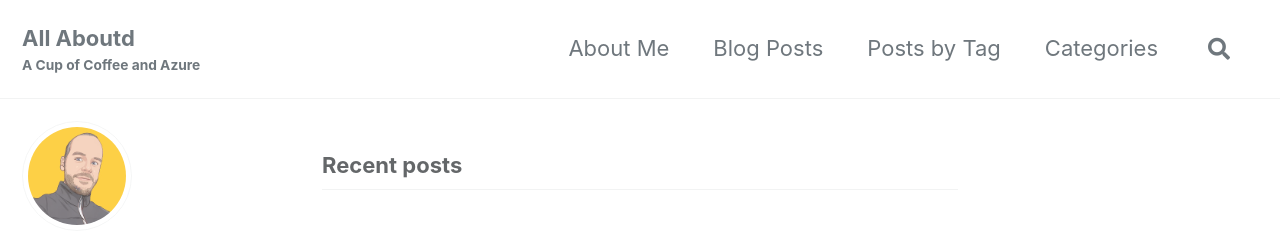
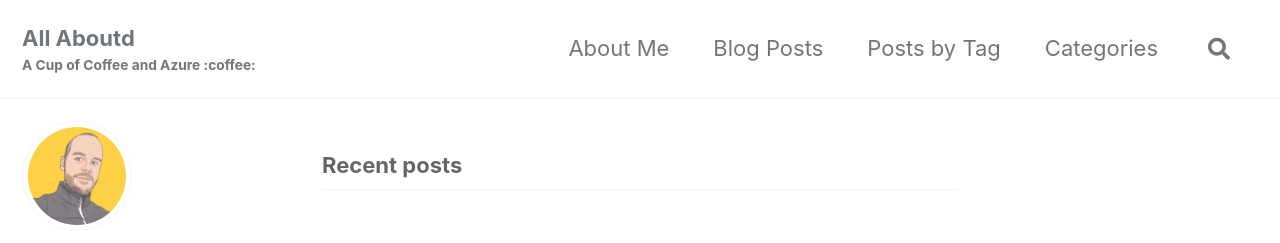
Before and after one commit to martin3mre/tr, a Jekyll site: the page built from index.html, in a window 1280 px wide. Shown: the top 243 px of the page. Built offline with Jekyll 4.4.1, drawn with Linux system fonts in a browser that asks for light colours; cached includes are drawn as plain includes; the list of posts is cut into pages by our own code; some of the changed lines change nothing that is shown.

Commit message:
Update _config.yml

```diff
--- a/_config.yml
+++ b/_config.yml
@@ -18,7 +18,7 @@ minimal_mistakes_skin    : "default" # "air", "aqua", "contrast", "dark", "dirt"
 locale                   : "en-US"
 title                    : "All Aboutd"
 title_separator          :
-subtitle                 : "A Cup of Coffee and Azure"
+subtitle                 : "A Cup of Coffee and Azure :coffee:"
 name                     : "martin3mre"
 description              : "Senior Azure Consultant"
 url                      : "https://martin3mre.github.io" # the base hostname & protocol for your site e.g. "https://mmistakes.github.io"
```
